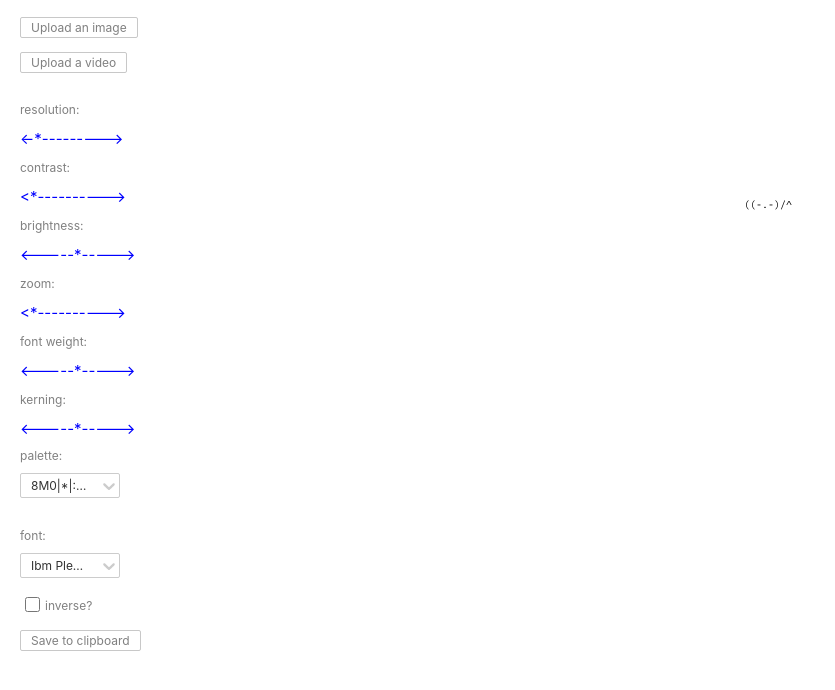
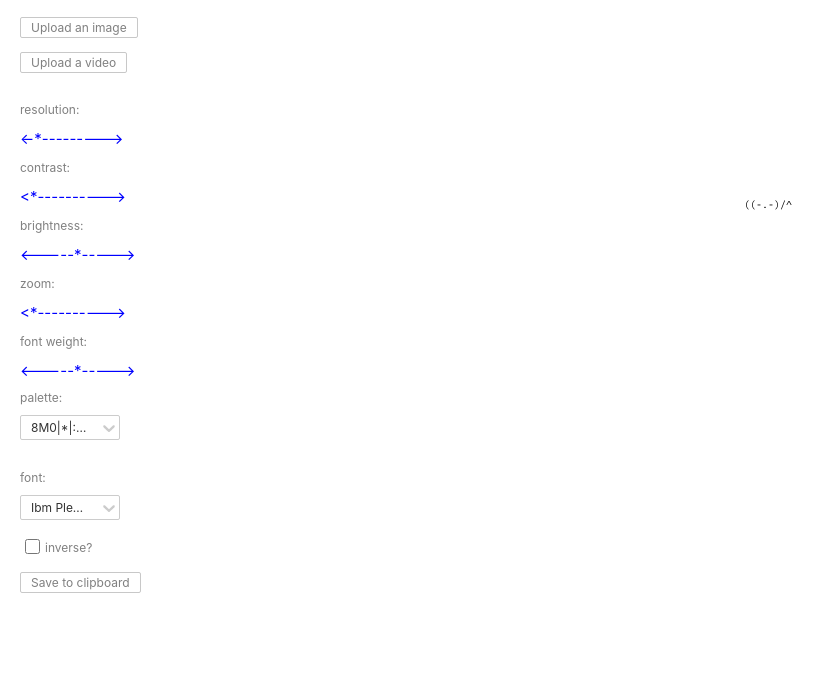
Before and after one commit to rybarczykj/ascii, a React (Create React App) app: page / in a window 1280 px wide. Shown: the top 690 px of the page, without its empty margins (0-835 px from the left). Built offline with nearby package versions, Linux system fonts and the light colour scheme; a web font is replaced by a local one.

Commit message:
new palettes. bye kerning

```diff
--- a/src/ui/Menu/Menu.tsx
+++ b/src/ui/Menu/Menu.tsx
@@ -20,6 +20,10 @@ export const ASCIICHARS = [
     '░▒▓▔▕▖▗▘▙▚▛▜▝▞▟ ',
     '░▒▓█▄▀│┤╣║╚╔╗╝┐╩└╦╠┴═┬├╬─┼┘┌¦┼└┴┬├┐',
     '$@WgBMQNR8%0&đD#OGKEHdbmSqpAPwU54ZX96f23kVhaeFCj1IoJyst7}{YnulzriTx?][*Lcv×<>)(/+=÷“”!;:‘,’-.',
+    '☮Bbeo- ',
+    '☮8O0o:. ',
+    '♥♧♢♰♺ ',
+    '☮!*-·   ',
     ['8 ', 'M ', '0 ', '# ', '$ ', '| ', '* ', '+ ', ': ', ': ', '` ', '. ', '. '],
 ];
 
@@ -72,10 +76,10 @@ const Menu = ({
     brightness,
     onBrightnessChange,
 }: // textColor,
-// onTextColorChange,
-// backgroundColor,
-// onBackgroundColorChange,
-MenuProps): ReactElement => {
+    // onTextColorChange,
+    // backgroundColor,
+    // onBackgroundColorChange,
+    MenuProps): ReactElement => {
     const imageUploadHandler = (imageFile: File) => {
         if (imageFile.type === 'image/heic') {
             // Convert HEIC image to JPEG format
--- a/src/ui/SliderSection/SliderSection.tsx
+++ b/src/ui/SliderSection/SliderSection.tsx
@@ -68,6 +68,7 @@ export const SliderSection: React.FC<{
                     step={0.25}
                     label={specs.zoom.toString().slice(0, 4)}
                 />
+
                 <Slider
                     title={'font weight:'}
                     onChange={(newWeight) => {
@@ -77,17 +78,6 @@ export const SliderSection: React.FC<{
                     min={0}
                     max={800}
                     label={specs.weight.toString()}
-            />
-
-            <Slider
-                title={'kerning:'}
-                onChange={(newKerning) => {
-                    onSpecsChange({ ...specs, kerning: newKerning });
-                }}
-                value={specs.kerning}
-                min={-10}
-                max={10}
-                label={specs.kerning.toString()}
                 />
                 {/* <Slider
                 title={'line height:'}
```
Lines whose indentation alone changed are shown as unchanged.
